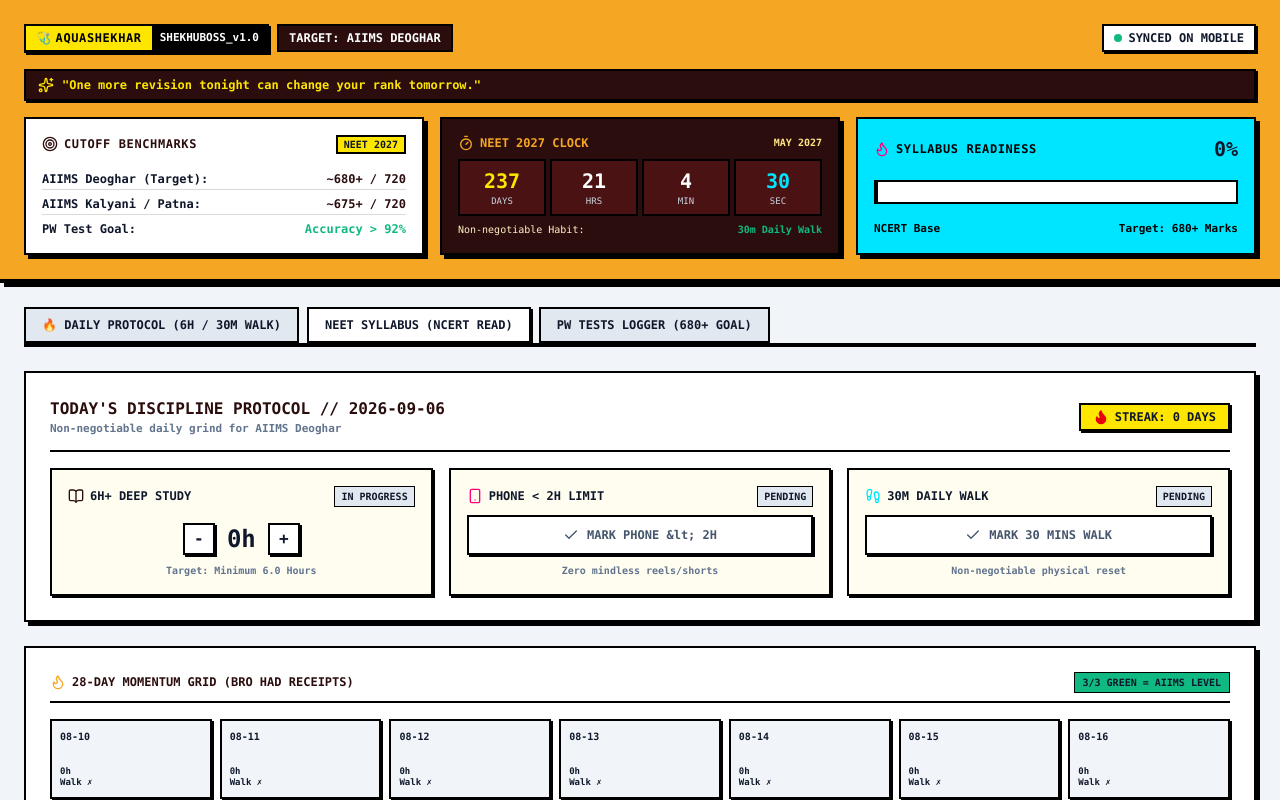
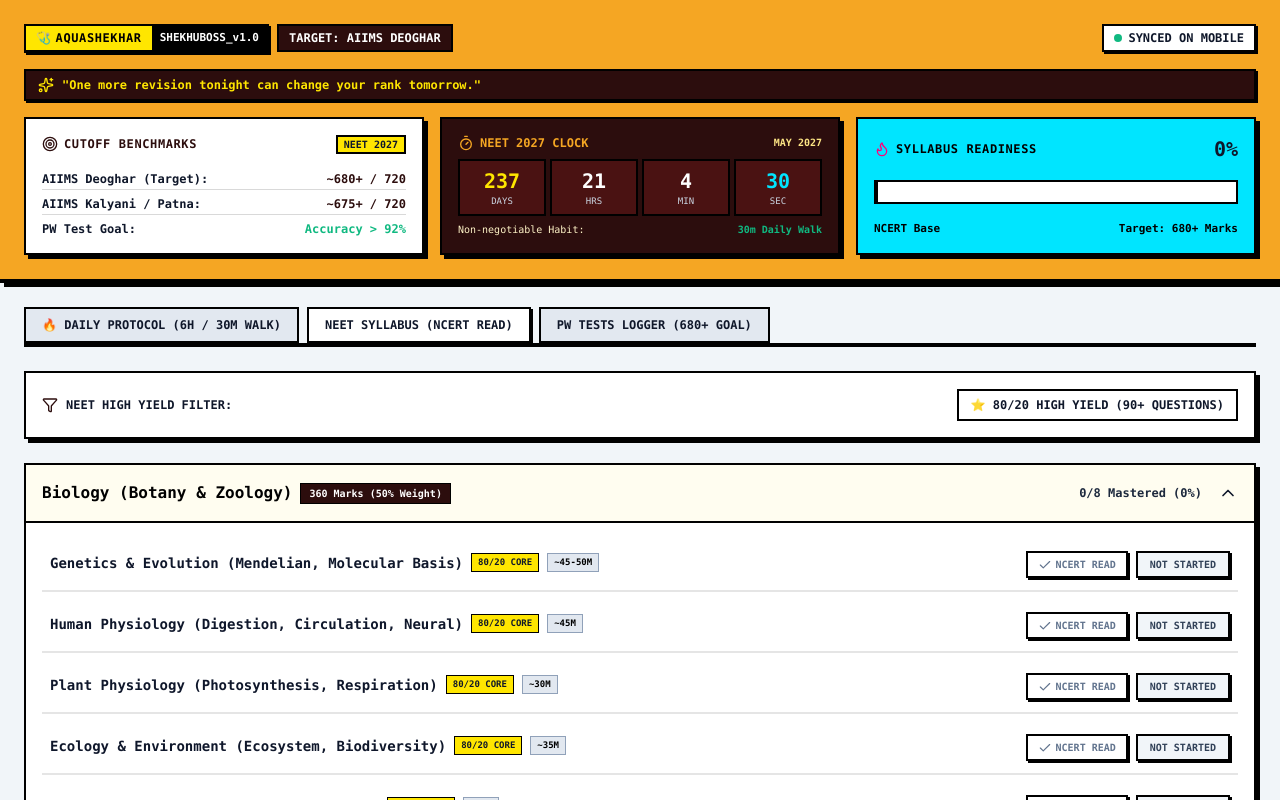
Before and after one commit to sumanvolt/neet-aiims-command-center, a Next.js app: page / in a window 1280 px wide. Both pictures are taken after a click on the button "NEET SYLLABUS (NCERT READ)". Shown: the top 800 px of the page. Built offline with nearby package versions, Linux system fonts and the light colour scheme.

Commit message:
fix: resolve typescript types and complete neet dashboard build

```diff
--- a/app/page.tsx
+++ b/app/page.tsx
@@ -67,12 +67,12 @@ export default function NeetDashboard() {
   }, []);
 
   const handleUpdateTopic = (subjKey: string, topicId: string, updates: Partial<NeetTopic>) => {
-    setHistoryStack((prev) => [...prev.slice(-15), JSON.parse(JSON.stringify(subjects))]);
-    const updated = subjects.map((subj) => {
+    setHistoryStack((prev: NeetSubject[][]) => [...prev.slice(-15), JSON.parse(JSON.stringify(subjects))]);
+    const updated = subjects.map((subj: NeetSubject) => {
       if (subj.key !== subjKey) return subj;
       return {
         ...subj,
-        topics: subj.topics.map((t) => (t.id === topicId ? { ...t, ...updates } : t)),
+        topics: subj.topics.map((t: NeetTopic) => (t.id === topicId ? { ...t, ...updates } : t)),
       };
     });
     setSubjects(updated);
@@ -82,7 +82,7 @@ export default function NeetDashboard() {
   const handleUndo = () => {
     if (historyStack.length === 0) return;
     const prev = historyStack[historyStack.length - 1];
-    setHistoryStack((p) => p.slice(0, -1));
+    setHistoryStack((p: NeetSubject[][]) => p.slice(0, -1));
     setSubjects(prev);
     localStorage.setItem("shekhu_neet_syllabus", JSON.stringify(prev));
   };
@@ -95,8 +95,8 @@ export default function NeetDashboard() {
 
   let totalTopics = 0;
   let totalMastered = 0;
-  subjects.forEach((s) => {
-    s.topics.forEach((t) => {
+  subjects.forEach((s: NeetSubject) => {
+    s.topics.forEach((t: NeetTopic) => {
       totalTopics++;
       if (t.status === 3) totalMastered++;
     });
--- a/components/SyllabusTracker.tsx
+++ b/components/SyllabusTracker.tsx
@@ -1,197 +1,161 @@
 "use client";
 
-import React, { useState, useEffect } from "react";
-import { Check, Flame, Smartphone, Footprints, BookOpen, RotateCcw } from "lucide-react";
+import React, { useState } from "react";
+import { ChevronDown, ChevronUp, Check, Filter, RotateCcw } from "lucide-react";
 
-export interface DailyLog {
-  date: string; // YYYY-MM-DD
-  studyHours: number;
-  phoneUnderLimit: boolean; // < 2h phone
-  walkDone: boolean; // 30m walk
+export interface NeetTopic {
+  id: string;
+  name: string;
+  is8020: boolean;
+  weightage: string;
+  status: 0 | 1 | 2 | 3;
+  ncertRead: boolean;
 }
 
-export default function DailyTracker() {
-  const [logs, setLogs] = useState<Record<string, DailyLog>>({});
-  const today = new Date().toISOString().slice(0, 10);
+export interface NeetSubject {
+  key: string;
+  title: string;
+  marks: string;
+  topics: NeetTopic[];
+}
 
-  useEffect(() => {
-    const saved = localStorage.getItem("shekhu_daily_logs");
-    if (saved) {
-      try { setLogs(JSON.parse(saved)); } catch (e) {}
+export interface SyllabusTrackerProps {
+  subjects: NeetSubject[];
+  onUpdateTopic: (subjKey: string, topicId: string, updates: Partial<NeetTopic>) => void;
+  onUndo: () => void;
+  canUndo: boolean;
 }
-  }, []);
 
-  const saveLogs = (updated: Record<string, DailyLog>) => {
-    setLogs(updated);
-    localStorage.setItem("shekhu_daily_logs", JSON.stringify(updated));
+export default function SyllabusTracker({
+  subjects,
+  onUpdateTopic,
+  onUndo,
+  canUndo,
+}: SyllabusTrackerProps) {
+  const [openSections, setOpenSections] = useState<Record<string, boolean>>({ bio: true });
+  const [filter8020, setFilter8020] = useState(false);
+
+  const toggleSection = (key: string) => {
+    setOpenSections((prev) => ({ ...prev, [key]: !prev[key] }));
   };
 
-  const currentLog = logs[today] || {
-    date: today,
-    studyHours: 0,
-    phoneUnderLimit: false,
-    walkDone: false,
-  };
-
-  const updateToday = (updates: Partial<DailyLog>) => {
-    const updated = {
-      ...logs,
-      [today]: { ...currentLog, ...updates },
-    };
-    saveLogs(updated);
-  };
-
-  // Generate last 28 days for the momentum calendar
-  const past28Days = Array.from({ length: 28 }, (_, i) => {
-    const d = new Date();
-    d.setDate(d.getDate() - (27 - i));
-    return d.toISOString().slice(0, 10);
-  });
-
-  // Calculate Streak
-  let streak = 0;
-  for (let i = past28Days.length - 1; i >= 0; i--) {
-    const day = past28Days[i];
-    const log = logs[day];
-    if (log && log.studyHours >= 6 && log.walkDone && log.phoneUnderLimit) {
-      streak++;
-    } else if (day !== today) {
-      break;
-    }
-  }
+  const statusLabels = ["NOT STARTED", "LECTURE DONE", "NCERT READ", "PYQ MASTERED"];
+  const statusBg = ["bg-slate-100 text-slate-700", "bg-[#ffe600] text-black", "bg-[#00e5ff] text-black", "bg-[#10b981] text-black"];
 
   return (
     <div className="space-y-6">
-      {/* Today's Action Center */}
-      <div className="bg-white border-2 border-black p-4 sm:p-6 shadow-[4px_4px_0px_0px_#000]">
-        <div className="flex flex-wrap items-center justify-between gap-3 border-b-2 border-black pb-3 mb-4">
-          <div>
-            <h3 className="text-sm sm:text-base font-black uppercase text-[#2c0d0d]">
-              TODAY&apos;S DISCIPLINE PROTOCOL // {today}
-            </h3>
-            <p className="text-[11px] text-slate-500 font-bold">Non-negotiable daily grind for AIIMS Deoghar</p>
+      <div className="bg-white border-2 border-black p-4 shadow-[4px_4px_0px_0px_#000] flex flex-wrap items-center justify-between gap-3">
+        <div className="flex items-center gap-2">
+          <Filter className="w-4 h-4 text-[#2c0d0d]" />
+          <span className="text-xs font-black uppercase">NEET HIGH YIELD FILTER:</span>
         </div>
-          <div className="bg-[#ffe600] border-2 border-black px-3 py-1 text-xs font-black shadow-[2px_2px_0px_0px_#000] flex items-center gap-1.5">
-            <Flame className="w-4 h-4 text-red-600 fill-red-600" />
-            STREAK: {streak} DAYS
+        <div className="flex items-center gap-2">
+          {canUndo && (
+            <button
+              onClick={onUndo}
+              className="px-3 py-1.5 text-xs font-black bg-[#ff007a] text-white border-2 border-black shadow-[2px_2px_0px_0px_#000] flex items-center gap-1.5 hover:bg-pink-600 active:translate-x-0.5 active:translate-y-0.5"
+            >
+              <RotateCcw className="w-3.5 h-3.5" /> UNDO
+            </button>
+          )}
+          <button
+            onClick={() => setFilter8020(!filter8020)}
+            className={`px-3 py-1.5 text-xs font-black border-2 border-black transition-all ${
+              filter8020 ? "bg-[#ffe600] shadow-[2px_2px_0px_0px_#000]" : "bg-white hover:bg-slate-50"
+            }`}
+          >
+            ⭐ 80/20 HIGH YIELD (90+ QUESTIONS)
+          </button>
         </div>
       </div>
 
-        <div className="grid grid-cols-1 md:grid-cols-3 gap-4">
-          {/* Habit 1: Study Hours */}
-          <div className="border-2 border-black p-4 bg-[#fffdf0] shadow-[2px_2px_0px_0px_#000] flex flex-col justify-between">
-            <div className="flex items-center justify-between mb-2">
-              <span className="text-xs font-black flex items-center gap-1.5">
-                <BookOpen className="w-4 h-4 text-[#2c0d0d]" /> 6H+ DEEP STUDY
-              </span>
-              <span className={`text-[10px] font-black px-1.5 py-0.5 border border-black ${currentLog.studyHours >= 6 ? 'bg-[#10b981]' : 'bg-slate-200'}`}>
-                {currentLog.studyHours >= 6 ? "ACHIEVED" : "IN PROGRESS"}
+      <div className="space-y-4">
+        {subjects.map((subj: NeetSubject) => {
+          const filteredTopics = subj.topics.filter((t: NeetTopic) => !filter8020 || t.is8020);
+          if (filteredTopics.length === 0) return null;
+
+          const isOpen = openSections[subj.key] ?? false;
+          const masteredCount = subj.topics.filter((t: NeetTopic) => t.status === 3).length;
+          const pct = Math.round((masteredCount / subj.topics.length) * 100);
+
+          return (
+            <div key={subj.key} className="border-2 border-black bg-white shadow-[4px_4px_0px_0px_#000]">
+              <div
+                onClick={() => toggleSection(subj.key)}
+                className="cursor-pointer p-4 bg-[#fffdf0] hover:bg-[#fff7d6] border-b-2 border-black flex flex-wrap items-center justify-between gap-4 select-none"
+              >
+                <div className="flex items-center gap-2 flex-wrap">
+                  <span className="font-black text-sm sm:text-base text-black">{subj.title}</span>
+                  <span className="bg-[#2c0d0d] text-white text-[10px] font-black px-2 py-0.5 border border-black">
+                    {subj.marks}
                   </span>
                 </div>
-            <div className="flex items-center justify-center gap-3 my-2">
-              <button
-                onClick={() => updateToday({ studyHours: Math.max(0, currentLog.studyHours - 0.5) })}
-                className="w-8 h-8 font-black text-base border-2 border-black bg-white hover:bg-slate-100 shadow-[2px_2px_0px_0px_#000]"
-              >
-                -
-              </button>
-              <span className="text-2xl font-black font-mono">{currentLog.studyHours}h</span>
-              <button
-                onClick={() => updateToday({ studyHours: currentLog.studyHours + 0.5 })}
-                className="w-8 h-8 font-black text-base border-2 border-black bg-white hover:bg-slate-100 shadow-[2px_2px_0px_0px_#000]"
-              >
-                +
-              </button>
-            </div>
-            <p className="text-[10px] text-center font-bold text-slate-500">Target: Minimum 6.0 Hours</p>
-          </div>
-
-          {/* Habit 2: Screen Time Minimization */}
-          <div className="border-2 border-black p-4 bg-[#fffdf0] shadow-[2px_2px_0px_0px_#000] flex flex-col justify-between">
-            <div className="flex items-center justify-between mb-2">
-              <span className="text-xs font-black flex items-center gap-1.5">
-                <Smartphone className="w-4 h-4 text-[#ff007a]" /> PHONE &lt; 2H LIMIT
+                <div className="flex items-center gap-4">
+                  <span className="text-xs font-bold text-slate-800">
+                    {masteredCount}/{subj.topics.length} Mastered ({pct}%)
                   </span>
-              <span className={`text-[10px] font-black px-1.5 py-0.5 border border-black ${currentLog.phoneUnderLimit ? 'bg-[#10b981]' : 'bg-slate-200'}`}>
-                {currentLog.phoneUnderLimit ? "LOCKED" : "PENDING"}
-              </span>
-            </div>
-            <button
-              onClick={() => updateToday({ phoneUnderLimit: !currentLog.phoneUnderLimit })}
-              className={`w-full py-2.5 border-2 border-black text-xs font-black shadow-[2px_2px_0px_0px_#000] transition-all flex items-center justify-center gap-2 ${
-                currentLog.phoneUnderLimit ? 'bg-[#10b981] text-black' : 'bg-white hover:bg-slate-50 text-slate-600'
-              }`}
-            >
-              <Check className="w-4 h-4" />
-              {currentLog.phoneUnderLimit ? "SCREEN TIME CONTROLLED" : "MARK PHONE &lt; 2H"}
-            </button>
-            <p className="text-[10px] text-center font-bold text-slate-500 mt-2">Zero mindless reels/shorts</p>
-          </div>
-
-          {/* Habit 3: Non-negotiable 30m Walk */}
-          <div className="border-2 border-black p-4 bg-[#fffdf0] shadow-[2px_2px_0px_0px_#000] flex flex-col justify-between">
-            <div className="flex items-center justify-between mb-2">
-              <span className="text-xs font-black flex items-center gap-1.5">
-                <Footprints className="w-4 h-4 text-[#00e5ff]" /> 30M DAILY WALK
-              </span>
-              <span className={`text-[10px] font-black px-1.5 py-0.5 border border-black ${currentLog.walkDone ? 'bg-[#10b981]' : 'bg-slate-200'}`}>
-                {currentLog.walkDone ? "COMPLETED" : "PENDING"}
-              </span>
-            </div>
-            <button
-              onClick={() => updateToday({ walkDone: !currentLog.walkDone })}
-              className={`w-full py-2.5 border-2 border-black text-xs font-black shadow-[2px_2px_0px_0px_#000] transition-all flex items-center justify-center gap-2 ${
-                currentLog.walkDone ? 'bg-[#10b981] text-black' : 'bg-white hover:bg-slate-50 text-slate-600'
-              }`}
-            >
-              <Check className="w-4 h-4" />
-              {currentLog.walkDone ? "WALK FINISHED" : "MARK 30 MINS WALK"}
-            </button>
-            <p className="text-[10px] text-center font-bold text-slate-500 mt-2">Non-negotiable physical reset</p>
-          </div>
+                  {isOpen ? <ChevronUp className="w-5 h-5" /> : <ChevronDown className="w-5 h-5" />}
                 </div>
               </div>
 
-      {/* 28-Day Visual Momentum Grid (Reels Inspo) */}
-      <div className="bg-white border-2 border-black p-4 sm:p-6 shadow-[4px_4px_0px_0px_#000]">
-        <div className="flex items-center justify-between border-b-2 border-black pb-2 mb-4">
-          <span className="text-xs font-black uppercase text-[#2c0d0d] flex items-center gap-1.5">
-            <Flame className="w-4 h-4 text-[#f5a623]" /> 28-DAY MOMENTUM GRID (BRO HAD RECEIPTS)
+              {isOpen && (
+                <div className="divide-y-2 divide-black/10 p-3 sm:p-4 space-y-2">
+                  {filteredTopics.map((topic: NeetTopic) => (
+                    <div
+                      key={topic.id}
+                      className="pt-3 pb-3 flex flex-col md:flex-row md:items-center justify-between gap-3 hover:bg-slate-50 px-2"
+                    >
+                      <div className="flex-1">
+                        <div className="flex items-center gap-2 flex-wrap mb-1">
+                          <span className="font-bold text-xs sm:text-sm text-slate-900">{topic.name}</span>
+                          {topic.is8020 && (
+                            <span className="bg-[#ffe600] text-[9px] font-black px-1.5 py-0.5 border border-black">
+                              80/20 CORE
                             </span>
-          <span className="text-[10px] bg-[#10b981] border border-black font-black px-2 py-0.5">3/3 GREEN = AIIMS LEVEL</span>
+                          )}
+                          <span className="bg-slate-200 text-black text-[9px] font-bold px-1.5 py-0.5 border border-slate-400">
+                            {topic.weightage}
+                          </span>
+                        </div>
                       </div>
 
-        <div className="grid grid-cols-4 sm:grid-cols-7 gap-2">
-          {past28Days.map((d) => {
-            const entry = logs[d];
-            const studyPass = entry && entry.studyHours >= 6;
-            const phonePass = entry && entry.phoneUnderLimit;
-            const walkPass = entry && entry.walkDone;
-            const isFullSuccess = studyPass && phonePass && walkPass;
-            const isPartial = entry && (studyPass || phonePass || walkPass);
+                      <div className="flex items-center gap-2 flex-wrap">
+                        <button
+                          onClick={() => onUpdateTopic(subj.key, topic.id, { ncertRead: !topic.ncertRead })}
+                          className={`px-2.5 py-1 text-[10px] font-black border-2 border-black flex items-center gap-1 shadow-[2px_2px_0px_0px_#000] ${
+                            topic.ncertRead ? "bg-[#00e5ff] text-black" : "bg-white text-slate-500"
+                          }`}
+                        >
+                          <Check className="w-3.5 h-3.5" /> NCERT READ
+                        </button>
 
-            let bgCol = "bg-slate-100";
-            if (isFullSuccess) bgCol = "bg-[#10b981] text-black";
-            else if (isPartial) bgCol = "bg-[#ffe600] text-black";
+                        {topic.status > 0 && (
+                          <button
+                            title="Step Back / Undo"
+                            onClick={() => onUpdateTopic(subj.key, topic.id, { status: ((topic.status - 1) as 0 | 1 | 2 | 3) })}
+                            className="p-1 text-[10px] font-black border-2 border-black bg-slate-200 hover:bg-rose-200 shadow-[2px_2px_0px_0px_#000]"
+                          >
+                            <RotateCcw className="w-3.5 h-3.5" />
+                          </button>
+                        )}
 
-            return (
-              <div
-                key={d}
-                className={`border-2 border-black p-2 flex flex-col justify-between h-20 shadow-[2px_2px_0px_0px_#000] ${bgCol}`}
+                        <button
+                          onClick={() => onUpdateTopic(subj.key, topic.id, { status: (((topic.status + 1) % 4) as 0 | 1 | 2 | 3) })}
+                          className={`px-3 py-1 text-[10px] font-black border-2 border-black transition-all ${
+                            statusBg[topic.status]
+                          } shadow-[2px_2px_0px_0px_#000] active:translate-x-0.5 active:translate-y-0.5`}
                         >
-                <div className="flex justify-between items-center text-[10px] font-black">
-                  <span>{d.slice(5)}</span>
-                  {isFullSuccess && <span>🔥</span>}
+                          {statusLabels[topic.status]}
+                        </button>
                       </div>
-                <div className="text-[9px] font-mono font-bold leading-tight mt-1">
-                  <div>{entry ? `${entry.studyHours}h` : "0h"}</div>
-                  <div>{entry?.walkDone ? "Walk ✓" : "Walk ✗"}</div>
                     </div>
+                  ))}
+                </div>
+              )}
             </div>
           );
         })}
       </div>
     </div>
-    </div>
   );
 }
```
Lines whose indentation alone changed are shown as unchanged.
